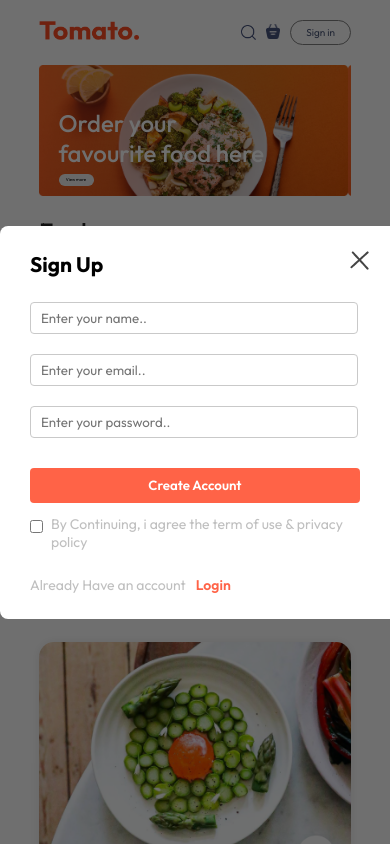
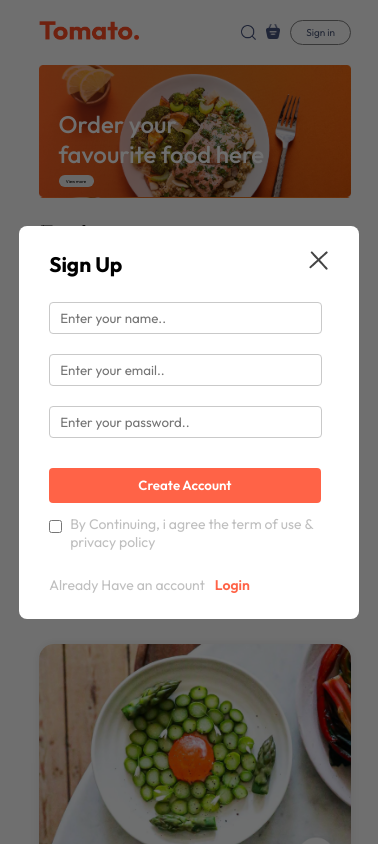
Before and after one commit to SohamDas00/tomato-ecommerce-app, a React (Vite) app: page / in a window 390 px wide. Both pictures are taken after a click on the button "Sign in". Shown: the top 844 px of the page. Built offline with nearby package versions, Linux system fonts and the light colour scheme.

Commit message:
update responsiveness in the website

```diff
--- a/src/Components/Hero/Hero.css
+++ b/src/Components/Hero/Hero.css
@@ -50,6 +50,13 @@
         cursor: pointer;
         transition: 0.3s;
     }
+    .hero{
+        height: 34vw;
+        margin: 30px,auto ;
+        background-image: url('/header_img.png');
+        background-size: contain;
+        position: relative;
+    }
 }
 @media (max-width:500px) {
     .hero-container button{
@@ -71,6 +78,13 @@
         bottom: 8%;
         left: 5vw;
         animation: fadeIn 3s;
+    }
+    .hero{
+        height: 34vw;
+        margin: 30px,auto ;
+        background-image: url('/header_img.png');
+        background-size: contain;
+        position: relative;
     }
 }
 @media (max-width:430px) {
@@ -94,4 +108,11 @@
         left: 5vw;
         animation: fadeIn 3s;
     }
+    .hero{
+        height: 34vw;
+        margin: 30px,auto ;
+        background-image: url('/header_img.png');
+        background-size: contain;
+        position: relative;
+    }
 }
--- a/src/Components/SigninPopup/SigninPopup.css
+++ b/src/Components/SigninPopup/SigninPopup.css
@@ -66,3 +66,26 @@
     font-weight: 600;
     color: tomato;
 }
+@media (max-width:500px) {
+    .login-container{
+        place-self: center;
+        background-color: white;
+        color: #80808080;
+        width: max(17vw,280px);
+        display: flex;
+        flex-direction: column;
+        gap: 25px;
+        padding: 25px 30px;
+        border-radius: 8px;
+        font-size: 14px;
+        animation: fadeIn 0.7s;
+    }
+    .login-popup {
+        position: absolute;
+        display: grid;
+        height: 100%;
+        width: 97%;
+        z-index: 1;
+        background-color: #00000090;
+    }
+}
```
Also changed, not shown: 1 other file (tests, documents, lock files or other folders).
